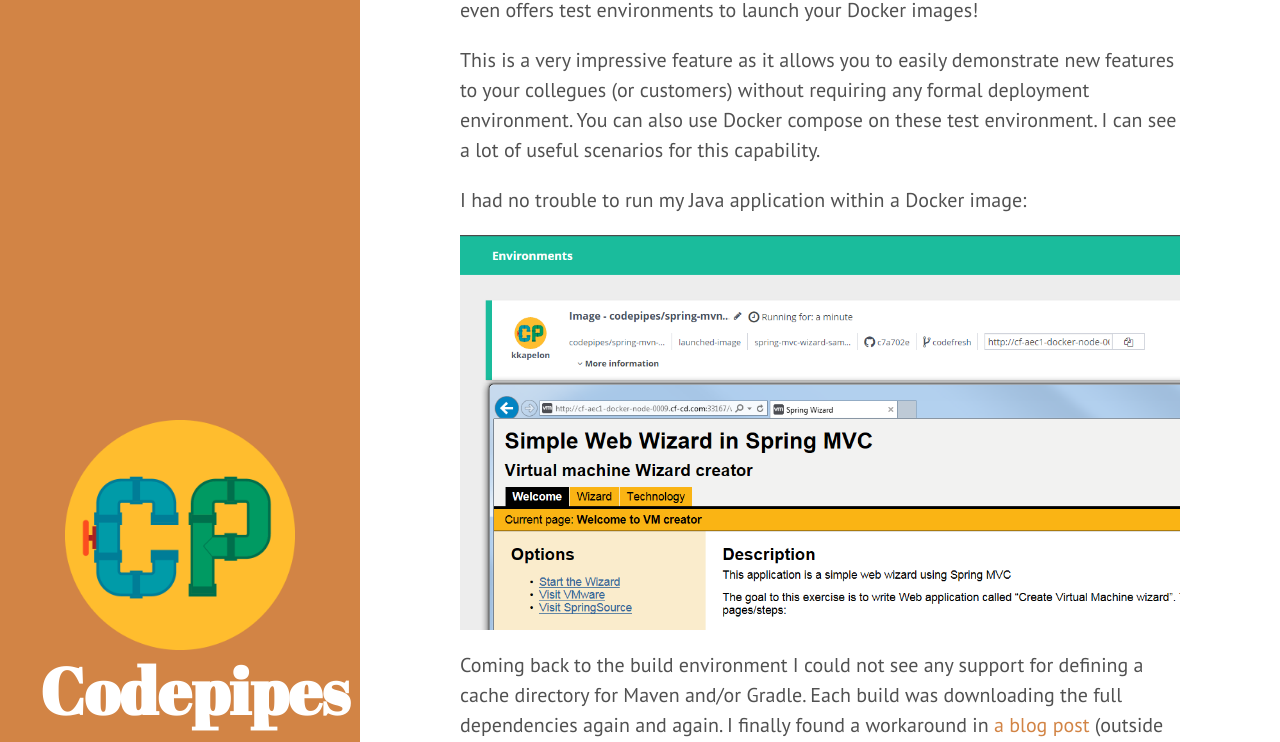
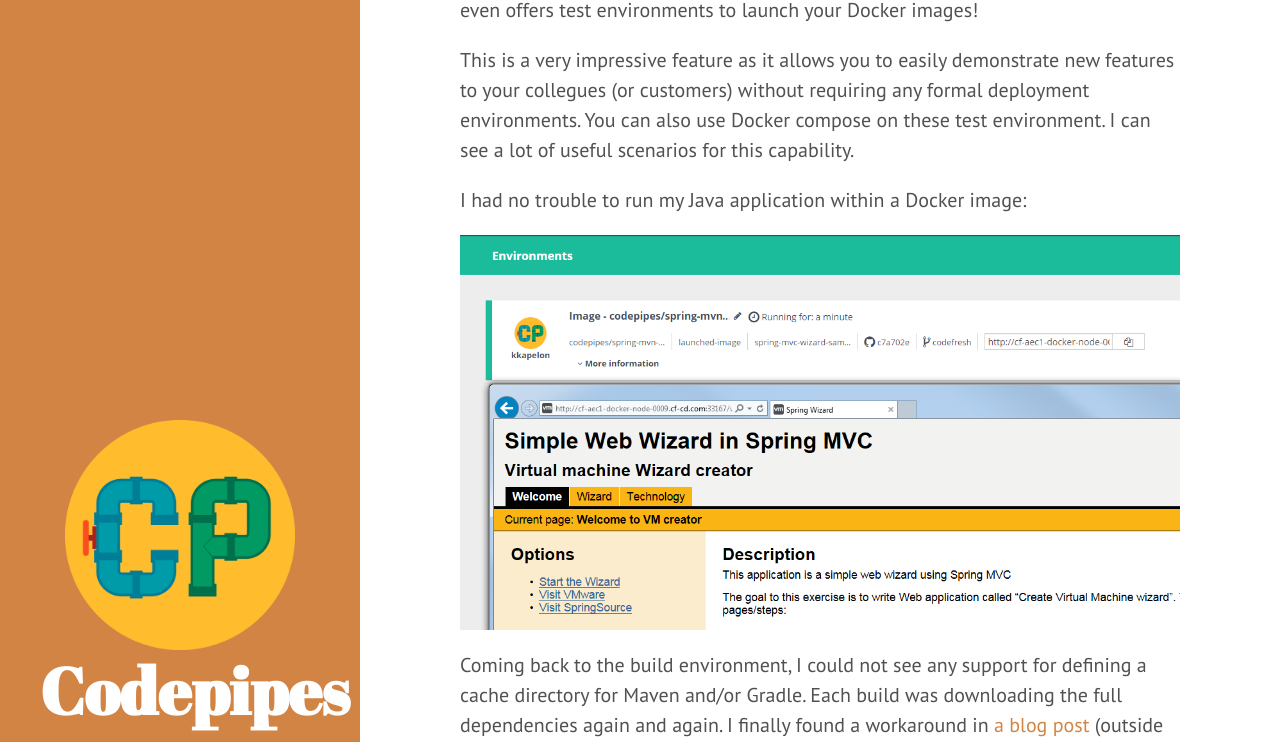
Before and after one commit to kkapelon/kkapelon.github.io, a Jekyll site: the page built from _posts/2017-03-02-hosted-ci-comparison.md, in a window 1280 px wide and 1400 px high, scrolled down 12795 px. Shown: the part 213-955 px from the top of the window. Built offline with Jekyll 4.4.1, drawn with Linux system fonts in a browser that asks for light colours; some of the changed text lies outside the part shown.

Commit message:
Final touches before publication

```diff
--- a/_posts/2017-03-02-hosted-ci-comparison.md
+++ b/_posts/2017-03-02-hosted-ci-comparison.md
@@ -221,13 +221,13 @@
 requiring an external Docker registry and it even offers test environments to launch your Docker images!
 
 This is a very impressive feature as it allows you to easily demonstrate new features to your collegues (or customers)
-without requiring any formal deployment environment. You can also use Docker compose on these test environment. I can see a lot of useful scenarios for this capability.
+without requiring any formal deployment environments. You can also use Docker compose on these test environment. I can see a lot of useful scenarios for this capability.
 
 I had no trouble to run my Java application within a Docker image:
 
 ![Codefresh builds](../../assets/ci-comparison/codefresh/live-run.png)
 
- Coming back to the build environment I could not see any support for defining a cache directory for Maven and/or Gradle.
+ Coming back to the build environment, I could not see any support for defining a cache directory for Maven and/or Gradle.
  Each build was downloading the full dependencies again and again. I finally found a workaround in [a blog post](https://codefresh.io/blog/caching-build-dependencies-codefresh-volumes/) (outside
  of their official documentation), but it is not a proper solution as instead of defining multiple cache directories it requires
  you to use a single reusable cache directory (and point Maven/Gradle to it).
```
Also changed, not shown: other parts of _posts/2017-03-02-hosted-ci-comparison.md (+3 -1 lines).
